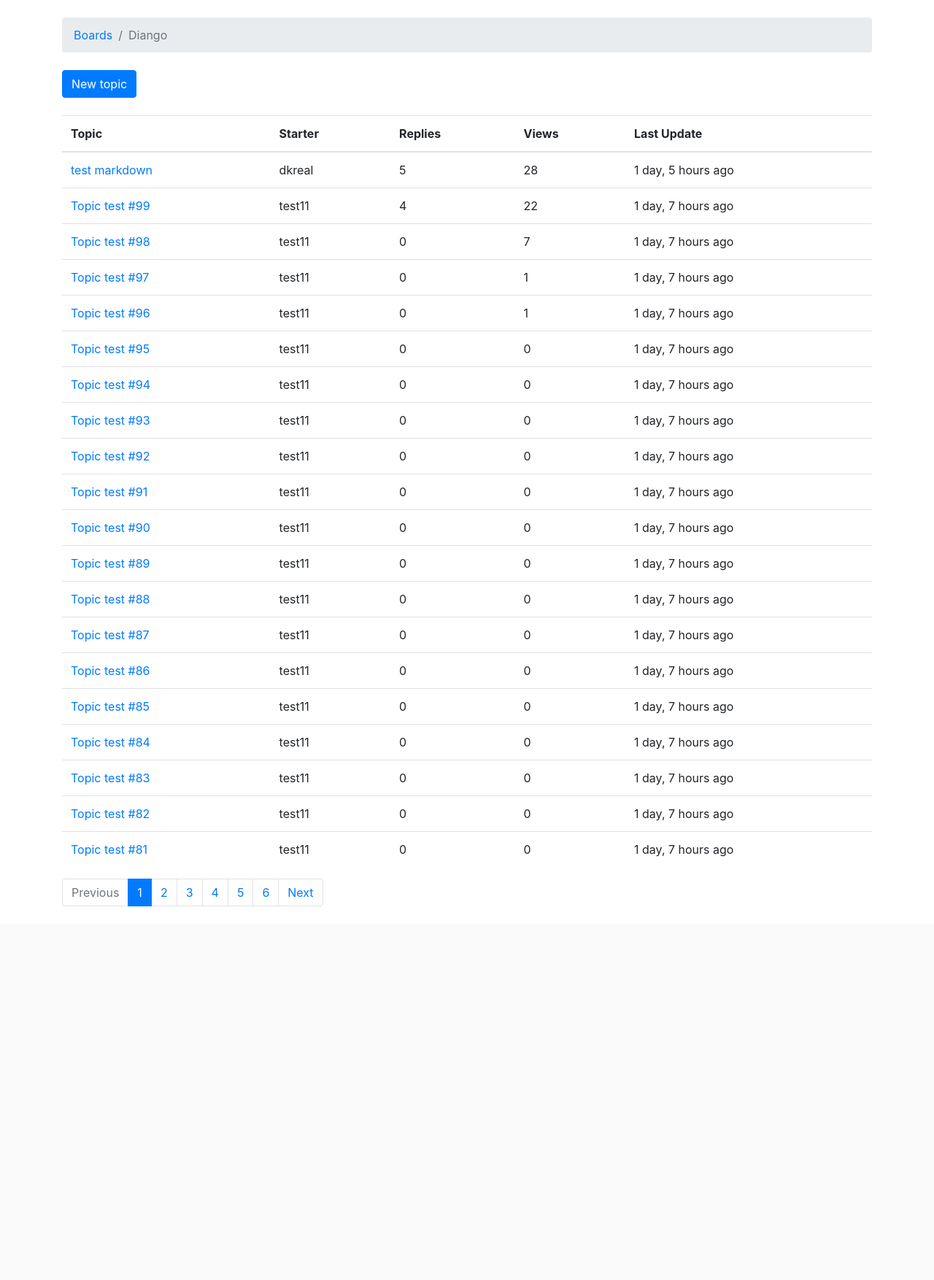
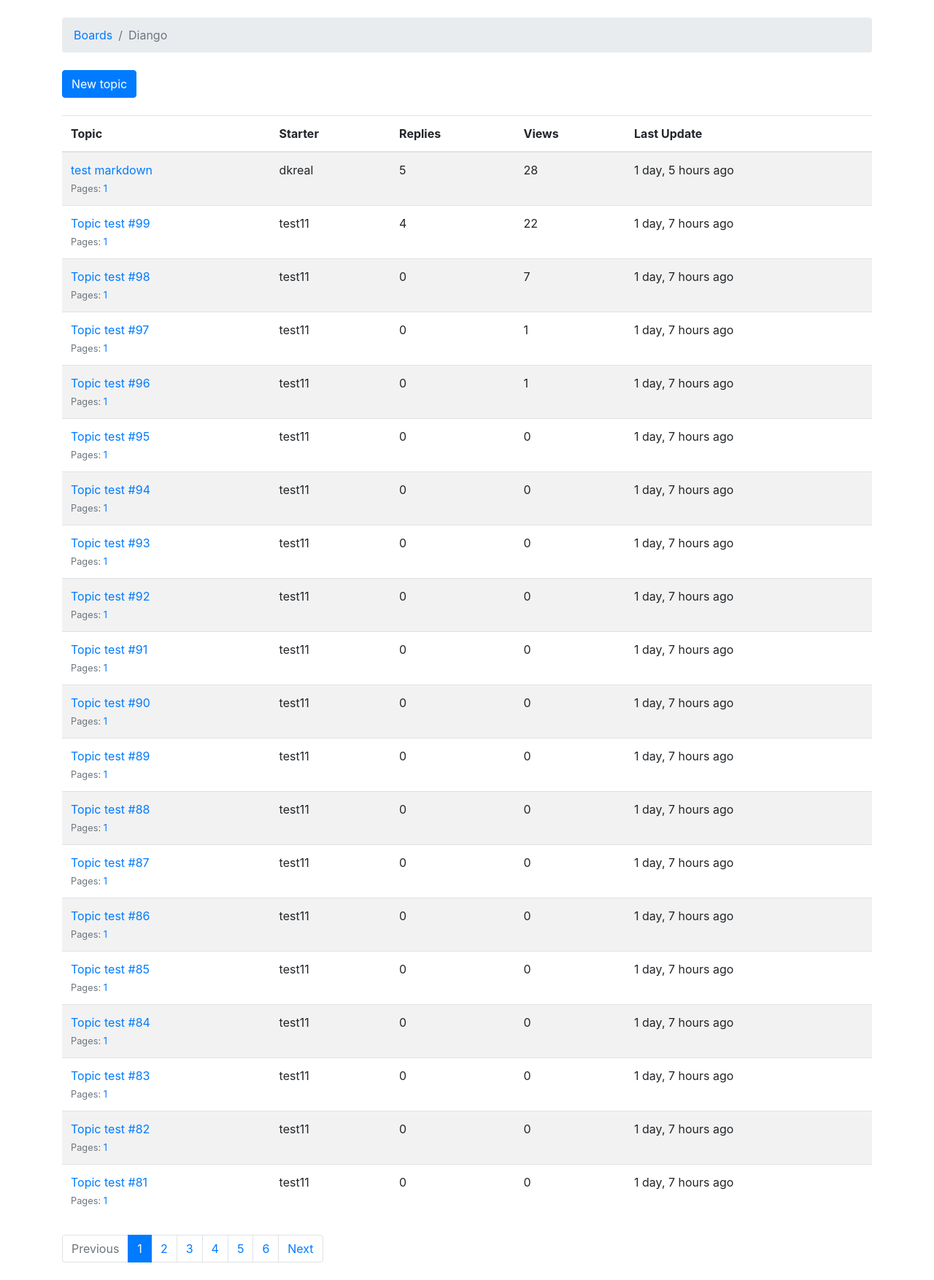
Before and after one commit to krdpk17/django-alumni, a Django app: page /boards/1/ in a window 1280 px wide. Shown: the part 56-1810 px from the top of the page at 73% size. Before the commit the page ends 1298 px from the top, so only its background shows below. Run offline with Django 3.2, Linux system fonts and the light colour scheme; data comes from the database, SQL or seed files in the repository; both versions use the stored data as it was after the commit; some libraries are stand-ins or nearby versions; some web fonts are replaced.

Commit message:
Add previous in navigation, Also added stripping

```diff
--- a/alumnisystem/boards/models.py
+++ b/alumnisystem/boards/models.py
@@ -3,7 +3,7 @@ from django.db import models
 from django.utils.text import Truncator
 from django.utils.html import mark_safe
 from markdown import markdown
-
+import math
 
 class Board(models.Model):
     name = models.CharField(max_length=30, unique=True)
@@ -29,6 +29,21 @@ class Topic(models.Model):
     def __str__(self):
         return self.subject
 
+    def get_page_count(self):
+        count = self.posts.count()
+        pages = count / 20
+        return math.ceil(pages)
+
+    def has_many_pages(self, count=None):
+        if count is None:
+            count = self.get_page_count()
+        return count > 6
+
+    def get_page_range(self):
+        count = self.get_page_count()
+        if self.has_many_pages(count):
+            return range(1, 5)
+        return range(1, count + 1)
 
 class Post(models.Model):
     message = models.TextField(max_length=4000)
--- a/alumnisystem/templates/home.html
+++ b/alumnisystem/templates/home.html
@@ -5,7 +5,7 @@
 {% endblock %}
 
 {% block content %}
-  <table class="table">
+  <table class="table table-striped mb-4">
     <thead class="thead-inverse">
       <tr>
         <th>Board</th>
--- a/alumnisystem/templates/topics.html
+++ b/alumnisystem/templates/topics.html
@@ -16,7 +16,7 @@
     <a href="{% url 'new_topic' board.pk %}" class="btn btn-primary">New topic</a>
   </div>
 
-  <table class="table">
+  <table class="table table-striped mb-4">
     <thead class="thead-inverse">
       <tr>
         <th>Topic</th>
@@ -28,8 +28,22 @@
     </thead>
     <tbody>
       {% for topic in topics %}
+        {% url 'topic_posts' board.pk topic.pk as topic_url %}
         <tr>
-          <td><a href="{% url 'topic_posts' board.pk topic.pk %}">{{ topic.subject }}</a></td>
+          <td>
+            <p class="mb-0">
+              <a href="{{ topic_url }}">{{ topic.subject }}</a>
+            </p>
+            <small class="text-muted">
+              Pages:
+              {% for i in topic.get_page_range %}
+                <a href="{{ topic_url }}?page={{ i }}">{{ i }}</a>
+              {% endfor %}
+              {% if topic.has_many_pages %}
+              ... <a href="{{ topic_url }}?page={{ topic.get_page_count }}">Last Page</a>
+              {% endif %}
+            </small>
+          </td>
           <td>{{ topic.starter.username }}</td>
           <td>{{ topic.replies }}</td>
           <td>{{ topic.views }}</td>
```
Also changed, not shown: alumnisystem/db.sqlite3.
